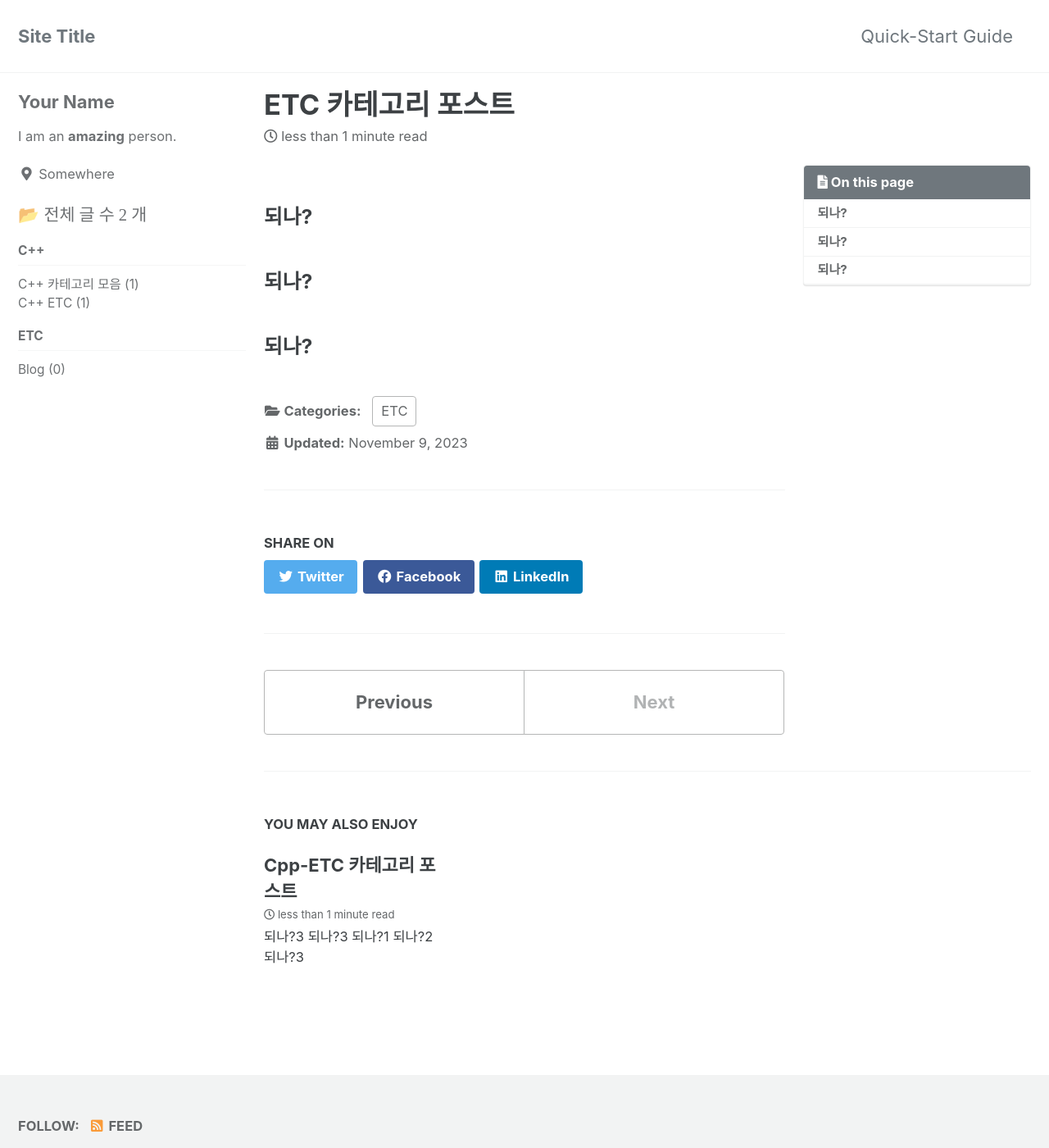
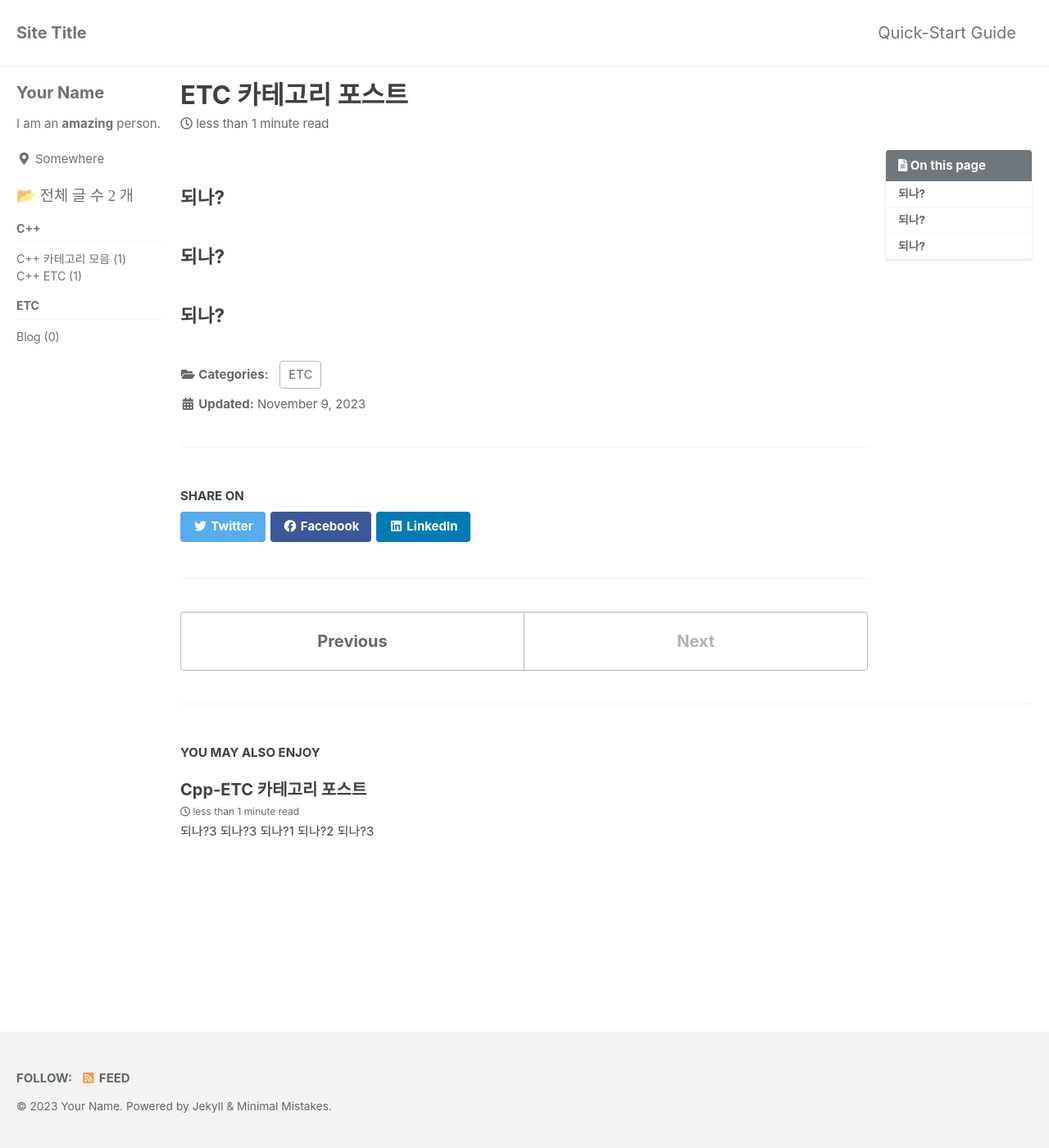
Before and after one commit to icewan1399/icewan1399.github.io, a Jekyll site: the page built from _posts/etc/2023-11-09-test.md, in a window 1280 px wide and 1400 px high. Shown: the whole window at 82% size. Built offline with Jekyll 4.4.1, drawn with Linux system fonts in a browser that asks for light colours; cached includes are drawn as plain includes.

Commit message:
블로그 너비 설정 참고 링크 : https://github.com/mmistakes/minimal-mistakes/discussions/3091

```diff
--- a/_sass/minimal-mistakes/_variables.scss
+++ b/_sass/minimal-mistakes/_variables.scss
@@ -144,11 +144,11 @@ $base0f: #ff5370 !default;
    Breakpoints
    ========================================================================== */
 
-$small: 600px !default;
-$medium: 768px !default;
-$medium-wide: 900px !default;
-$large: 1024px !default;
-$x-large: 1280px !default;
+$small: 768px !default;         // default 600px
+$medium: 900px !default;        // default 768px
+$medium-wide: 1024px !default;   // default 900px
+$large: 1280px !default;        // default 1024px
+$x-large: 1900px !default;      // default 1280px
 $max-width: $x-large !default;
 
 /*
```
